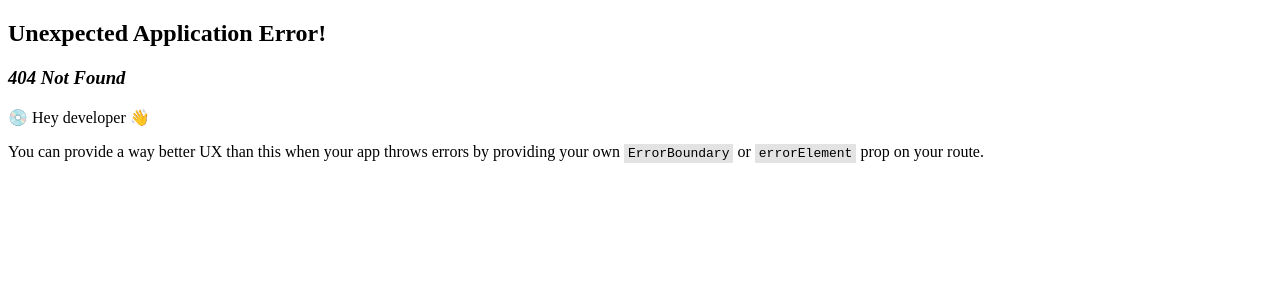
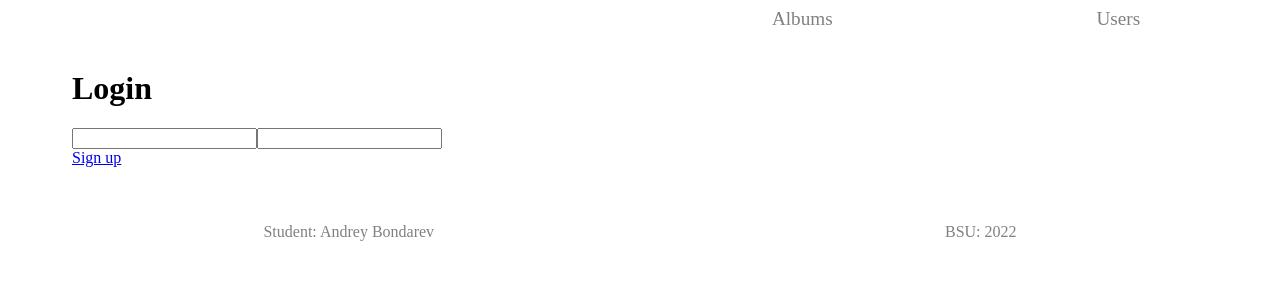
Before and after one commit to BondarevAD/notes-app, a React (Create React App) app: page /login in a window 1280 px wide. Before the commit this address had no page. Shown: the top 300 px of the page. Built offline with nearby package versions, Linux system fonts and the light colour scheme.

Commit message:
add-login-page

```diff
--- /dev/null
+++ b/src/pages/Login.jsx
@@ -0,0 +1,16 @@
+import { Link } from "react-router-dom";
+
+const Login = () => {
+  return (
+    <div className="login">
+      <h1>Login</h1>
+      <div className="inputs">
+        <input className="input-email"></input>
+        <input className="input-password"></input>
+      </div>
+      <Link to={"/about"}>Sign up</Link>
+    </div>
+  );
+};
+
+export { Login };
```
Also changed, not shown: src/App.js (+9 -0 lines).
